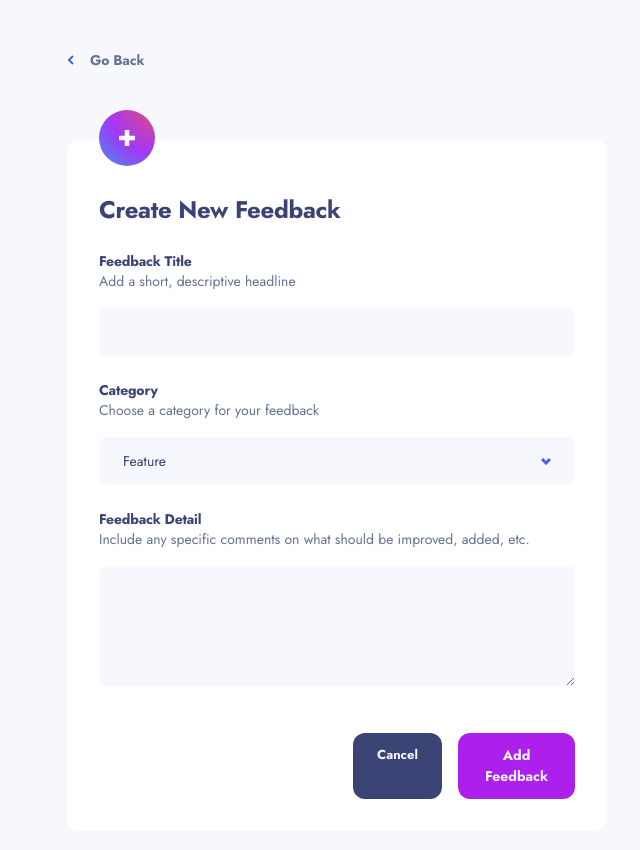
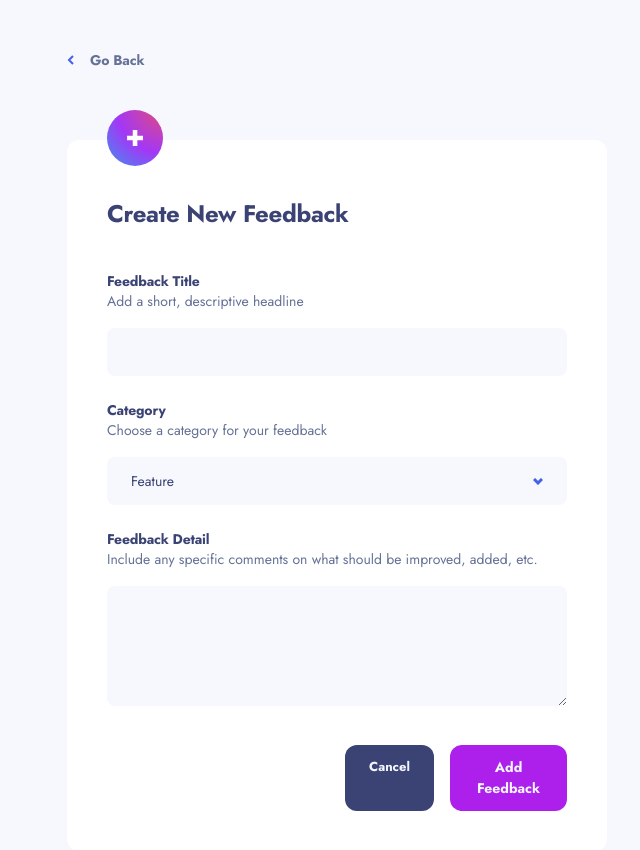
Before and after one commit to FlorianGmz/Frontend-Mentor-Challenges, a React (Vite) app in the folder product-feedback/: page /feedback/create in a window 1280 px wide. Shown: the whole page, without its empty margins (303-943 px from the left). Built offline with nearby package versions, Linux system fonts and the light colour scheme.

Commit message:
react toast installed and set up

```diff
--- a/product-feedback/src/App.tsx
+++ b/product-feedback/src/App.tsx
@@ -4,6 +4,7 @@ import FeedbackDetailPage from "./components/FeedbackDetailPage.tsx/FeedbackDeta
 import ScrollToTop from "./ScrollToTop";
 import CreateFeedbackPage from "./components/CreateFeedbackPage.tsx/CreateFeedbackPage";
 import { FeedbacksProvider } from "./contexts/FeedbackContext";
+import { Toaster } from "react-hot-toast";
 
 function App() {
   const router = createBrowserRouter([
@@ -40,6 +41,7 @@ function App() {
     <>
       <FeedbacksProvider>
         <RouterProvider router={router}></RouterProvider>
+        <Toaster position="top-center" />
       </FeedbacksProvider>
     </>
   );
--- a/product-feedback/src/components/CreateFeedbackPage.tsx/CreateFeedbackPage.tsx
+++ b/product-feedback/src/components/CreateFeedbackPage.tsx/CreateFeedbackPage.tsx
@@ -9,6 +9,7 @@ import AddButton from "../ui/AddButton";
 import ConfirmButton from "../ui/ConfirmButton";
 import { useNavigate } from "react-router-dom";
 import { useFeedbacks } from "../../contexts/FeedbackContext";
+import toast, { Toaster } from "react-hot-toast";
 
 const CreateFeedbackPage = () => {
   const navigate = useNavigate();
@@ -48,6 +49,7 @@ const CreateFeedbackPage = () => {
     if (!isTitleEmpty && !isDescriptionEmpty) {
       createFeedback(newFeedback);
       navigate("/suggestions");
+      toast.success("Feedback successfully created!");
     }
   };
 
@@ -57,11 +59,11 @@ const CreateFeedbackPage = () => {
         <div className="mx-auto w-[327px] py-[24px] md:w-[540px] md:py-[50px]">
           <GoBackLink />{" "}
         </div>
-        <div className="mx-auto mt-[20px] flex w-[327px] flex-col gap-[24px] rounded-xl bg-bt-white_def p-[24px] md:w-[540px] md:p-[32px]">
+        <div className="mx-auto mt-[20px] flex w-[327px] flex-col gap-[24px] rounded-xl bg-bt-white_def p-[24px] md:w-[540px] md:p-[40px]">
           <div className="absolute top-[60px] scale-75 md:top-[110px] md:scale-100">
             <IconNewFeedback />
           </div>
-          <h1 className="mt-[20px] text-h3 text-el-font_def md:text-h1">
+          <h1 className="mt-[20px] text-h3 text-el-font_def md:my-[16px] md:text-h1">
             Create New Feedback
           </h1>
           <TitleInput setTitle={setTitle} emptySubmit={emptyTitle} />
@@ -73,7 +75,7 @@ const CreateFeedbackPage = () => {
             setDescription={setDescription}
             emptySubmit={emptyDescription}
           />
-          <div className="mt-[16px] flex flex-col gap-[16px] md:flex-row-reverse">
+          <div className="mt-[8px] flex flex-col gap-[16px] md:flex-row-reverse">
             <AddButton commentType="feedback" />
             <ConfirmButton type="cancel" />
           </div>
```
